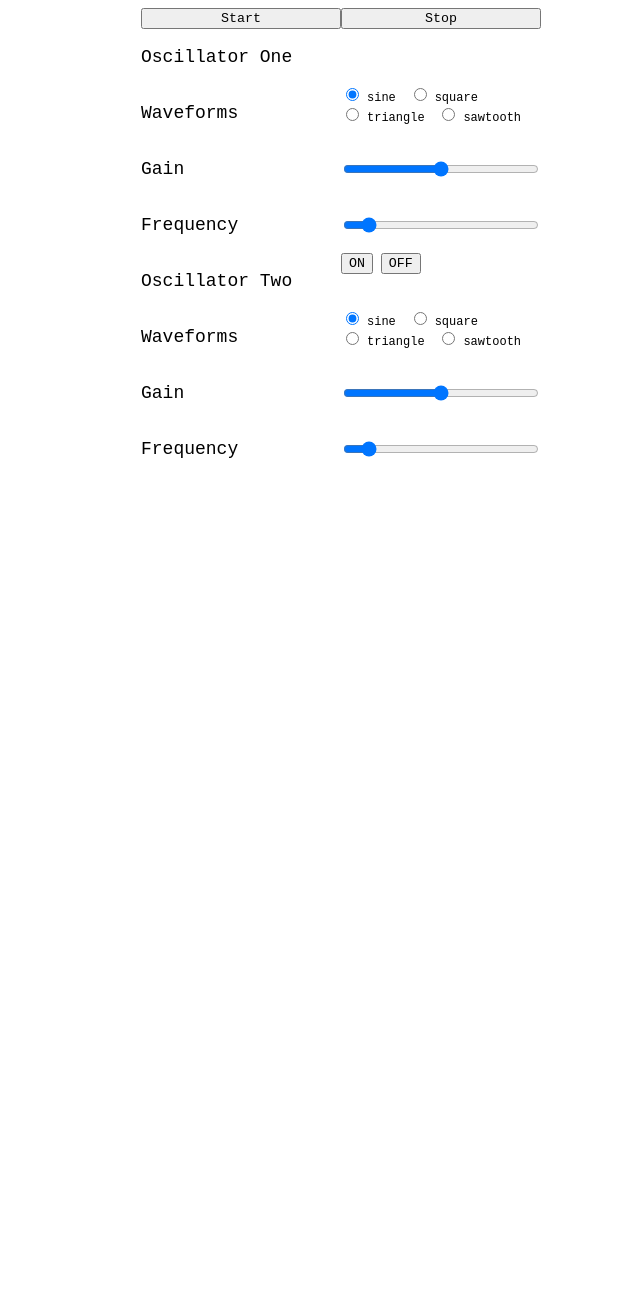
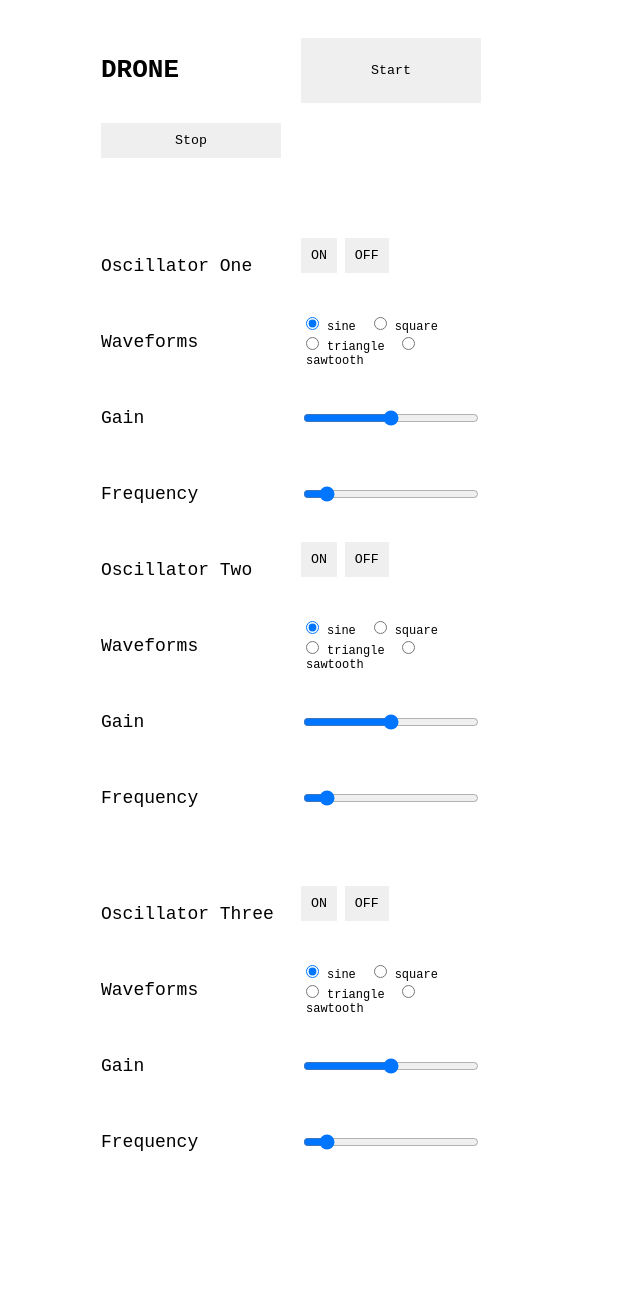
Before and after one commit to nikolai-sim/drone, a plain HTML site: page index.html in a window 1280 px wide. Shown: the whole page, without its empty margins (299-939 px from the left). Before the commit the page ends 800 px from the top, so only its background shows below. Drawn offline with Linux system fonts and the light colour scheme.

Commit message:
add third oscillator

```diff
--- a/index.html
+++ b/index.html
@@ -6,11 +6,18 @@
     </header>
 
     <body>
-        <div class=container>
+        <div class="container" id="head">
+            <h1>DRONE</h1><button id="start" onclick="play()"> Start </button>
+            <button id="stop" onclick = "stop()"> Stop</button>
+        </div>
+        <div class=container id="container-1">
             <script src="synth.js" defer> </script>
-            <button id="start" onclick="play()"> Start </button>
-            <button id="stop" onclick = "stop()"> Stop</button>
-            <p>Oscillator One</p><br>
+
+            <p>Oscillator One</p>
+            <div id='osc1-on-off'>
+                <button id='osc-1-on' onclick="osc1.connect(gainNode)">ON</button>
+                <button id='osc-1-off' onclick='osc1.disconnect(gainNode)'>OFF</button>
+            </div>
             <p>Waveforms</p>
             <div id='waveforms'>
                 <input type="radio" name="osc" value="sine" checked="checked"><label for="sine">sine</label>
@@ -44,7 +51,30 @@
             <input type ="range" id="volume-2" min="0.1" max="0.5" step="0.005" value="0.3">
             <p>Frequency</p>
             <input type ="range" id="frequency-2" min="20" max="2000" step="0.005" value="221">
+            </div>
         </div>
+        <div class="container" id="container-2">
+            <p>Oscillator Three</p>
+            <div id='osc3-on-off'>
+                <button id='osc-3-on' onclick="osc3.connect(gainNode3)">ON</button>
+                <button id='osc-3-off' onclick='osc3.disconnect(gainNode3)'>OFF</button>
+            </div>
+            <p>Waveforms</p>
+            <div id='waveforms-3'>
+                <input type="radio" name="osc3" value="sine" checked="checked"><label for="sine">sine</label>
+
+                <input type="radio" name="osc3" value="square"><label for="square">square</label><br>
+
+                <input type="radio" name="osc3" value="triangle"><label for="triangle">triangle</label>
+
+                <input type="radio" name="osc3" value="sawtooth"><label for="sawtooth">sawtooth</label>
+            </div>
+            <p>Gain</p>
+            <input type ="range" id="volume-3" min="0.1" max="0.5" step="0.005" value="0.3">
+            <p>Frequency</p>
+            <input type ="range" id="frequency-3" min="20" max="2000" step="0.005" value="220">
+        </div>
+        <div class ="container" id="container-3"></div>
     </body>
 </main>
 </html>
--- a/main.css
+++ b/main.css
@@ -3,15 +3,17 @@
 }
 
 .container {
-    width: 400px;
+    width: 480px;
     display: grid;
-    grid-template-columns: 200px 200px;
-    grid-area:
+    grid-template-columns: 180px 180px;
+    gap: 20px;
+    grid-template-areas:
     "area area"
     "area area"
     "area area";
     margin: auto;
-    border: none;
+    padding: 30px;
+
 }
 
 p {
@@ -23,10 +25,11 @@ label {
     margin: 5px;
 }
 
-/* #check {
-    display: grid;
-    grid-template-columns: 50px 50px;
-    grid-template-areas:
-    "box label"
-    "box label";
-} */
+button {
+    border: none;
+    padding: 10px;
+}
+
+header {
+    text-align: center;
+}
--- a/synth.js
+++ b/synth.js
@@ -1,12 +1,14 @@
 
 const audioContext = new (window.AudioContext || window.webkitAudioContext);
 
-// create oscillators
+// create oscillators start frequency values are slightly detuned for some nice phasing
 
 let osc1 = audioContext.createOscillator()
 osc1.frequency.value = 220
 let osc2 = audioContext.createOscillator()
 osc2.frequency.value = 219
+let osc3 = audioContext.createOscillator()
+osc3.frequency.value = 221
 
 // when volume dial is interacted with it changes the gain value for oscillator 1
 
@@ -20,6 +22,11 @@ document.getElementById('volume-2').addEventListener('click', changeVolume2 => {
     console.log(gainNode.gain.value)
 })
 
+document.getElementById('volume-3').addEventListener('click', changeVolume2 => {
+    gainNode3.gain.value = document.getElementById('volume-3').value
+    console.log(gainNode.gain.value)
+})
+
 // when waveforms are selected it changes the oscillator type i.e waveform
 
 document.getElementById('waveforms').addEventListener('click', changeWaveform => {
@@ -28,6 +35,10 @@ document.getElementById('waveforms').addEventListener('click', changeWaveform =>
 
 document.getElementById('waveforms-2').addEventListener('click', changeWaveform2 => {
     osc2.type = document.querySelector('input[type="radio"][name="osc2"]:checked').value
+})
+
+document.getElementById('waveforms-3').addEventListener('click', changeWaveform2 => {
+    osc3.type = document.querySelector('input[type="radio"][name="osc3"]:checked').value
 })
 
 // gets the value of the frequency sliders and applies that value to the osc freq
@@ -42,22 +53,41 @@ document.getElementById('frequency-2').addEventListener("click", changeFrequency
 
 })
 
+document.getElementById('frequency-3').addEventListener("click", changeFrequency3 => {
+    osc3.frequency.value = document.getElementById('frequency-3').value
+
+})
+
+// gain nodes for individual oscillators as well as a master gain
+
+let masterGain = audioContext.createGain()
+masterGain.gain.value = 0.5
+
 let gainNode = audioContext.createGain()
 gainNode.gain.value =0.3
-gainNode.connect(audioContext.destination)
+gainNode.connect(masterGain)
 
 let gainNode2 = audioContext.createGain()
 gainNode2.gain.value =0.3
-gainNode2.connect(audioContext.destination)
+gainNode2.connect(masterGain)
+
+let gainNode3 = audioContext.createGain()
+gainNode3.gain.value =0.3
+gainNode3.connect(masterGain)
+
+
+
 
 function play(){
+    masterGain.connect(audioContext.destination)
     osc1.connect(gainNode)
     osc1.start()
     osc2.start()
+    osc3.start()
 
 }
 
 function stop(){
-    osc1.disconnect(gainNode)
-    osc2.disconnect(gainNode2)
+    masterGain.disconnect(audioContext.destination)
+
 }
```
